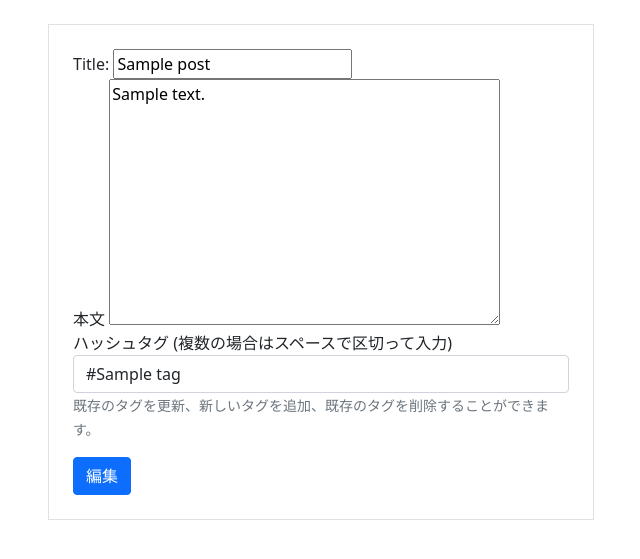
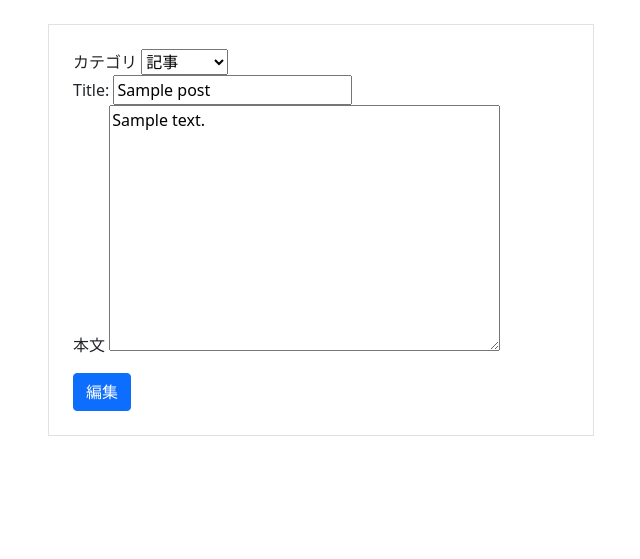
Before and after one commit to NAOHIROITO2178/Django_Web_Application, a Django app: page /snsapp/detail/1/update/ in a window 1280 px wide. Shown: the part 58-617 px from the top of the page, without its empty margins (319-959 px from the left). Run offline with Django 5.2, Linux system fonts and the light colour scheme; a user stored in the database is signed in; tables that the repository leaves empty hold one stand-in row (values such as "Sample post"); some libraries are stand-ins or nearby versions.

Commit message:
タグ作成・更新のコードのコメント化と投稿のカテゴリ区別化機能の実装

```diff
--- a/snsapp/forms.py
+++ b/snsapp/forms.py
@@ -4,7 +4,13 @@ from .models import Post, Comment  # Comment モデルをインポート
 class PostForm(forms.ModelForm):
     class Meta:
         model = Post
-        fields = ['title', 'content', 'tag']
+        fields = ['title', 'content', 'category']
+
+        category = forms.ChoiceField(
+            choices=Post.CATEGORY_CHOICES,  # モデルのCATEGORY_CHOICESを使用
+            widget=forms.Select(attrs={'class': 'form-control'}),
+            label='カテゴリ'
+        )
 
 class CommentForm(forms.ModelForm):
     class Meta:
--- a/snsapp/models.py
+++ b/snsapp/models.py
@@ -2,19 +2,28 @@ from django.db import models
 from django.contrib.auth.models import User
 from markdownx.models import MarkdownxField
 
-class Tag(models.Model):
-    name = models.CharField(max_length=50)
+# class Tag(models.Model):
+#     name = models.CharField(max_length=50)
 
-    def __str__(self):
-        return self.name
+#     def __str__(self):
+#         return self.name
 
 class Post(models.Model):
+   CATEGORY_CHOICES = [
+       ('article', '記事'),
+       ('recruitment', '採用広報'),
+       ('question', '質問'),
+       ('recruit', '募集'),
+       ('other', 'その他'),
+   ]
+
+   category = models.CharField(max_length=20, choices=CATEGORY_CHOICES, default='article')  # カテゴリを追加
    title = models.CharField(max_length=100)
    content = MarkdownxField('本文', help_text='Markdown形式で書いてください。')
    user = models.ForeignKey(User, on_delete=models.CASCADE)
    like = models.ManyToManyField(User, related_name='related_post', blank=True)
    created_at = models.DateTimeField(auto_now_add=True)
-   tag = models.ManyToManyField(Tag)
+#    tag = models.ManyToManyField(Tag)
 
    def __str__(self):
        return self.title
--- a/snsapp/urls.py
+++ b/snsapp/urls.py
@@ -1,12 +1,12 @@
 from django.urls import path
-from .views import PostViewSet, ConnectionViewSet, CommentViewSet, TagViewSet, Home, MyPost, DetailPost, CreatePost, ConfirmCreatePost, UpdatePost, ConfirmUpdatePost, ConfirmDeletePost, LikeHome, LikeDetail, CreateComment, UpdateComment, DeleteComment, TaggedPosts, ConfirmCreateComment, ConfirmUpdateComment
+from .views import PostViewSet, ConnectionViewSet, CommentViewSet, Home, MyPost, DetailPost, CreatePost, ConfirmCreatePost, UpdatePost, ConfirmUpdatePost, ConfirmDeletePost, LikeHome, LikeDetail, CreateComment, UpdateComment, DeleteComment, TaggedPosts, ConfirmCreateComment, ConfirmUpdateComment
 from rest_framework.routers import SimpleRouter
 
 router = SimpleRouter()
 router.register('posts', PostViewSet)
 router.register('connections', ConnectionViewSet)
 router.register('comments', CommentViewSet)
-router.register('tags', TagViewSet)
+# router.register('tags', TagViewSet)
 
 urlpatterns = router.urls
 
--- a/snsapp/views.py
+++ b/snsapp/views.py
@@ -8,10 +8,10 @@ from django import forms
 from .forms import PostForm, CommentForm  # CommentForm をインポート
 import django_filters
 from rest_framework import viewsets, filters
-from .models import Post, Connection, Comment, Tag
+from .models import Post, Connection, Comment
 from django.http import Http404
 import requests
-from .serializer import PostSerializer, ConnectionSerializer, CommentSerializer, TagSerializer
+from .serializer import PostSerializer, ConnectionSerializer, CommentSerializer # TagSerializer
 
 # pk はプライマリキーの略で、データベースの各レコードのユニークな名前です。 Post モデルでプライマリキーを指定しなかったので、
 # Djangoは私たちのために1つのキーを作成し（デフォルトでは、各レコードごとに1ずつ増える数字で、たとえば1、2、3です）、
@@ -49,14 +49,14 @@ class CreatePost(LoginRequiredMixin, CreateView):
         form.instance.user = self.request.user
         instance = form.save()
 
-        # ハッシュタグの追加
-        tags_input = self.request.POST.get('tags', '')  # フォームからハッシュタグの文字列を取得
-        tags_list = tags_input.split()  # スペースで区切ってリストに変換
-        for tag_name in tags_list:
-            if tag_name.startswith('#'):  # ハッシュタグの場合
-                tag_name = tag_name[1:]  # ハッシュタグ記号を削除
-                tag, created = Tag.objects.get_or_create(name=tag_name)
-                instance.tag.add(tag)
+        # # ハッシュタグの追加
+        # tags_input = self.request.POST.get('tags', '')  # フォームからハッシュタグの文字列を取得
+        # tags_list = tags_input.split()  # スペースで区切ってリストに変換
+        # for tag_name in tags_list:
+        #     if tag_name.startswith('#'):  # ハッシュタグの場合
+        #         tag_name = tag_name[1:]  # ハッシュタグ記号を削除
+        #         tag, created = Tag.objects.get_or_create(name=tag_name)
+        #         instance.tag.add(tag)
 
         return super().form_valid(form)
 
@@ -80,22 +80,22 @@ class UpdatePost(LoginRequiredMixin, UserPassesTestMixin, UpdateView):
 
     def get_context_data(self, **kwargs):
         context = super().get_context_data(**kwargs)
-        context['selected_tags'] = self.object.tag.all()
+        # context['selected_tags'] = self.object.tag.all()
         return context
 
     def form_valid(self, form):
         instance = form.save(commit=False)
 
-        # 既存のタグをクリアして、新しいタグを追加する
-        instance.tag.clear()
+        # # 既存のタグをクリアして、新しいタグを追加する
+        # instance.tag.clear()
 
-         # 既存のタグの処理
-        tags_input = self.request.POST.get('tags', '')  # 入力フィールドから既存のタグを取得
-        tags_list = tags_input.split()  # スペースで区切ってリストに変換
-        for tag_name in tags_list:
-            tag_name = tag_name.strip('#')  # ハッシュタグ記号を削除
-            tag, created = Tag.objects.get_or_create(name=tag_name)
-            instance.tag.add(tag)
+        #  # 既存のタグの処理
+        # tags_input = self.request.POST.get('tags', '')  # 入力フィールドから既存のタグを取得
+        # tags_list = tags_input.split()  # スペースで区切ってリストに変換
+        # for tag_name in tags_list:
+        #     tag_name = tag_name.strip('#')  # ハッシュタグ記号を削除
+        #     tag, created = Tag.objects.get_or_create(name=tag_name)
+        #     instance.tag.add(tag)
 
         return super().form_valid(form)
 
@@ -158,12 +158,12 @@ class CreateComment(LoginRequiredMixin, CreateView):
         form.instance.user = self.request.user
         form.instance.post = get_object_or_404(Post, pk=self.kwargs['pk'])
         text = form.cleaned_data.get("text", "")  # "text"キーが存在するかチェックして取得
-        words = text.split()
-        for word in words:
-            if word.startswith("#"):  # 文字列の先頭が "#" かどうかを確認
-                tag_name = word[1:]  # "#" を取り除いたタグ名
-                tag, created = Tag.objects.get_or_create(name=tag_name)  # 存在しない場合は新規作成
-                form.instance.post.tag.add(tag)
+        # words = text.split()
+        # for word in words:
+        #     if word.startswith("#"):  # 文字列の先頭が "#" かどうかを確認
+        #         tag_name = word[1:]  # "#" を取り除いたタグ名
+        #         tag, created = Tag.objects.get_or_create(name=tag_name)  # 存在しない場合は新規作成
+        #         form.instance.post.tag.add(tag)
         return super().form_valid(form)
 
     def get_success_url(self):
@@ -198,12 +198,12 @@ class UpdateComment(LoginRequiredMixin, UserPassesTestMixin, UpdateView):
     def get_success_url(self):
         comment = self.get_object()  # 現在のコメントオブジェクトを取得
         text = comment.content  # コメントのテキストを取得
-        words = text.split()
-        for word in words:
-            if word.startswith("#"):
-                tag_name = word[1:]
-                tag, created = Tag.objects.get_or_create(name=tag_name)
-                comment.post.tag.add(tag)  # コメントが属する投稿のタグに追加
+        # words = text.split()
+        # for word in words:
+        #     if word.startswith("#"):
+        #         tag_name = word[1:]
+        #         tag, created = Tag.objects.get_or_create(name=tag_name)
+        #         comment.post.tag.add(tag)  # コメントが属する投稿のタグに追加
         return reverse_lazy('snsapp:confirm_update_comment', kwargs={'pk': comment.pk})
 
     def test_func(self):
@@ -277,25 +277,25 @@ class TaggedPosts(ListView):
     template_name = 'snsapp/tagged_posts.html'
     context_object_name = 'object_list'
 
-    def get_queryset(self):
-        tag_name = self.kwargs['tag']
-        try:
-            tag = Tag.objects.get(name=tag_name)
-        except Tag.DoesNotExist:
-            raise Http404("Tag does not exist")
+    # def get_queryset(self):
+    #     tag_name = self.kwargs['tag']
+    #     try:
+    #         tag = Tag.objects.get(name=tag_name)
+    #     except Tag.DoesNotExist:
+    #         raise Http404("Tag does not exist")
 
-        return tag.post_set.all()
+    #     return tag.post_set.all()
 
-    def get_context_data(self, **kwargs):
-        context = super().get_context_data(**kwargs)
-        tag_name = self.kwargs['tag']
-        context['tag_name'] = tag_name
-        return context
+    # def get_context_data(self, **kwargs):
+    #     context = super().get_context_data(**kwargs)
+    #     tag_name = self.kwargs['tag']
+    #     context['tag_name'] = tag_name
+    #     return context
 
 #ここからAPIのViewSetの定義
-class TagViewSet(viewsets.ModelViewSet):
-    queryset = Tag.objects.all()
-    serializer_class = TagSerializer
+# class TagViewSet(viewsets.ModelViewSet):
+#     queryset = Tag.objects.all()
+#     serializer_class = TagSerializer
 
 class PostViewSet(viewsets.ModelViewSet):
     queryset = Post.objects.all()
--- a/template/snsapp/update.html
+++ b/template/snsapp/update.html
@@ -7,6 +7,10 @@
             <form method="post" class="border p-4">
                 {% csrf_token %}
                 <div class="form-group">
+                    <label for="id_category">カテゴリ</label>
+                    {{ form.category }}  <!-- カテゴリのセレクトボックス -->
+                </div>
+                <div class="form-group">
                     {{ form.title.label_tag }}
                     {{ form.title }}
                 </div>
@@ -14,11 +18,11 @@
                     <label for="id_content">本文</label>
                     {{ form.content }}
                 </div>
-                <div class="form-group">
+                <!-- <div class="form-group">
                     <label for="id_tags">ハッシュタグ (複数の場合はスペースで区切って入力)</label>
                     <input type="text" name="tags" id="id_tags" class="form-control" value="{% for tag in selected_tags %}#{{ tag.name }} {% endfor %}">
                     <small class="form-text text-muted">既存のタグを更新、新しいタグを追加、既存のタグを削除することができます。</small>
-                </div>
+                </div> -->
                 <button type="submit" class="btn btn-primary mt-3">編集</button>
             </form>
         </div>
```
Also changed, not shown: snsapp/serializer.py (+5 -5 lines), template/snsapp/create.html (+6 -2 lines).
